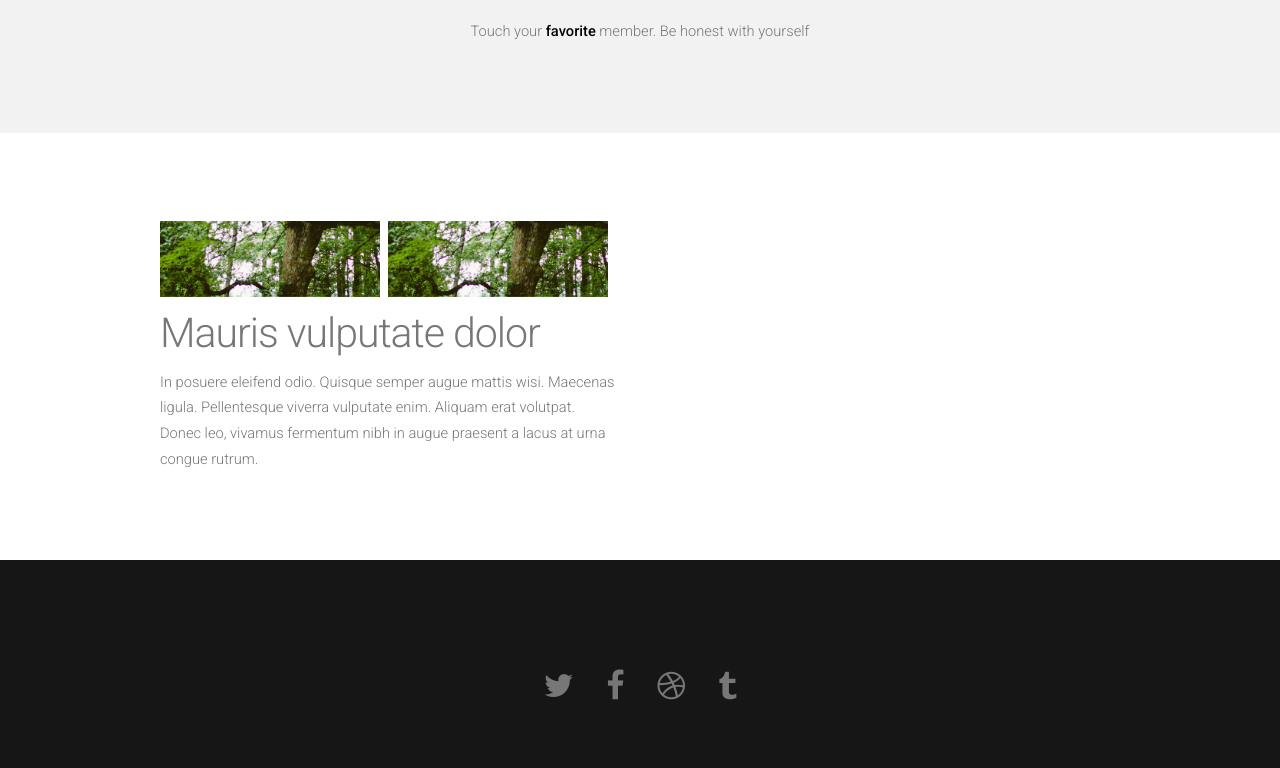
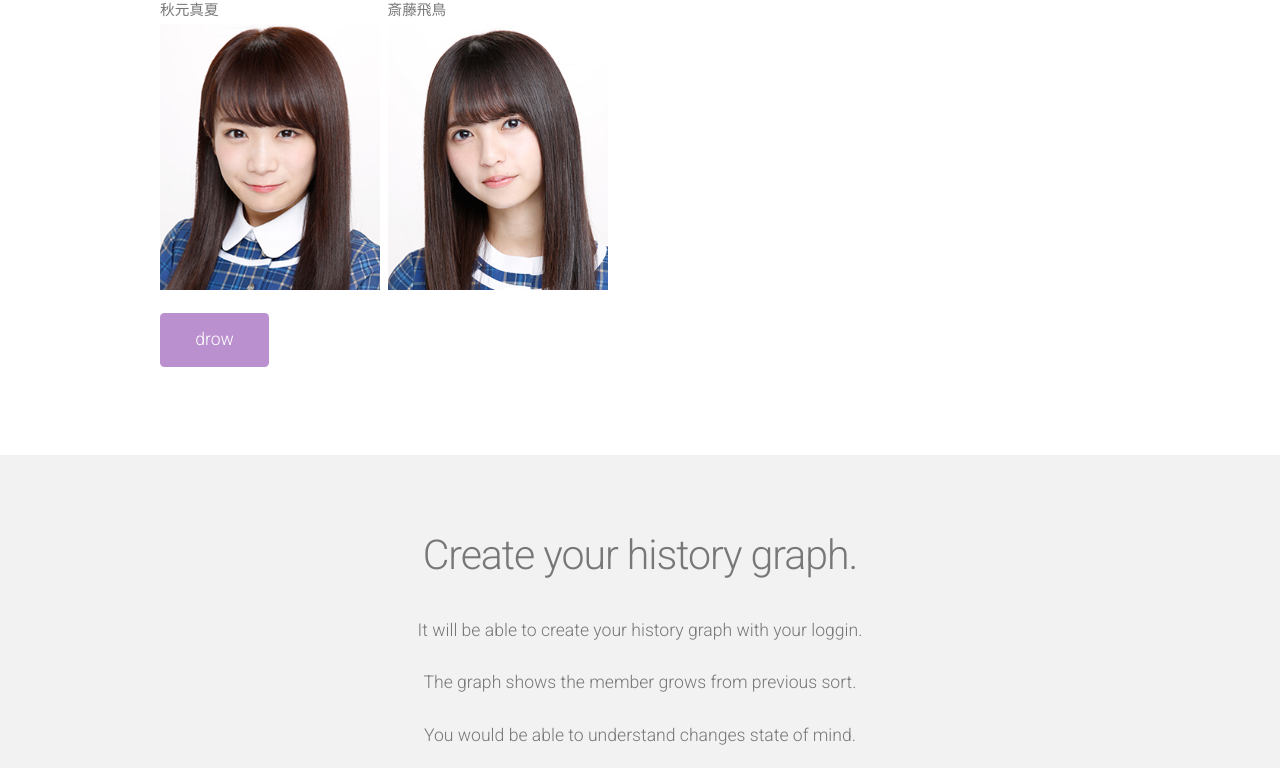
Before and after one commit to ryukana/nogi, a plain HTML site: page mock/no-sidebar.html in a window 1280 px wide. Shown: the part 489-1257 px from the top of the page. Drawn offline with nearby package versions, Linux system fonts and the light colour scheme.

Commit message:
modify image.

```diff
--- a/mock/css/style.css
+++ b/mock/css/style.css
@@ -277,6 +277,31 @@
 	{
 		position: relative;
 		display: inline-block;
+		background: #BA90CE;
+		padding: 0.8em 2em;
+		text-decoration: none !important;
+		font-size: 1.2em;
+		font-weight: 300;
+		color: #FFF !important;
+		-moz-transition: color 0.35s ease-in-out, background-color 0.35s ease-in-out;
+		-webkit-transition: color 0.35s ease-in-out, background-color 0.35s ease-in-out;
+		-o-transition: color 0.35s ease-in-out, background-color 0.35s ease-in-out;
+		-ms-transition: color 0.35s ease-in-out, background-color 0.35s ease-in-out;
+		transition: color 0.35s ease-in-out, background-color 0.35s ease-in-out;
+		text-align: center;
+		border-radius: 0.25em;
+	}
+
+	.button:hover
+	{
+		background: #AA80CE;
+		color: #FFF !important;
+	}
+/*bk original
+	.button
+	{
+		position: relative;
+		display: inline-block;
 		background: #80BA8E;
 		padding: 0.8em 2em;
 		text-decoration: none !important;
@@ -297,6 +322,7 @@
 		background: #70AA7E;
 		color: #FFF !important;
 	}
+*/
 
 /*********************************************************************************/
 /* Icons                                                                         */
--- a/mock/no-sidebar.html
+++ b/mock/no-sidebar.html
@@ -39,41 +39,51 @@
 		</div>
 	<!-- Header -->
 
-	<!-- Featured -->
-		<div id="featured">
-			<div class="container">
-				<header>
-					<h2>Welcome to Nogi sort</h2>
-				</header>
-				Touch your <strong>favorite</strong> member. Be honest with yourself
-			</div>
-		</div>
-
 	<!-- Main -->
 		<div id="main">
 			<div id="content" class="container">
 
 				<div class="row">
 					<section class="6u">
+						<header>
+							<h2>0% sorted</h2>
+						</header>
 						<table border="10px" border-color"#0000000">
-							<tr>
-							</tr>
+						<tr>
+							<td>
+								秋元真夏
+							</td>
+							<td>
+								斎藤飛鳥
+							</td>
+						</tr>
 							<tr>
 								<td>
-									<a href="#" class="image nogi"><img src="images/pic01.jpg" alt=""></a>
+									<a href="#" class="image nogi"><img src="images/nogi_prof/akimotomanatsu_prof.jpg" alt=""></a>
 								</td>
 								<td>
-									<a href="#" class="image nogi"><img src="images/pic01.jpg" alt=""></a>
+									<a href="#" class="image nogi"><img src="images/nogi_prof/saitouasuka_prof.jpg" alt=""></a>
 								</td>
 							</tr>
 						</table>
-
-						<header>
-							<h2>Mauris vulputate dolor</h2>
-						</header>
-						<p>In posuere eleifend odio. Quisque semper augue mattis wisi. Maecenas ligula. Pellentesque viverra vulputate enim. Aliquam erat volutpat. Donec leo, vivamus fermentum nibh in augue praesent a lacus at urna congue rutrum.</p>
+						<a href="#" class="button button-style1">drow</a>
 					</section>
 				</div>
+
+			</div>
+		</div>
+
+	<!-- Featured -->
+		<div id="featured">
+			<div class="container">
+				<header>
+					<h2>Create your history graph.</h2>
+				</header>
+				<p>It will be able to create your history graph with your loggin.</p>
+				<p>The graph shows the member grows from previous sort.</p>
+				<p>You would be able to understand changes state of mind.</p>
+				<a href="#" class="image nogi"><img src="images/sample_graph.png" alt=""></a>
+				<a href="#" class="button button-style1">login with twitter</a>
 
 			</div>
 		</div>
```
Also changed, not shown: mock/images/header.jpg, mock/images/nogi_prof/akimotomanatsu_prof.jpg (added), mock/images/nogi_prof/saitouasuka_prof.jpg (added), mock/images/sample_graph.png (added).
